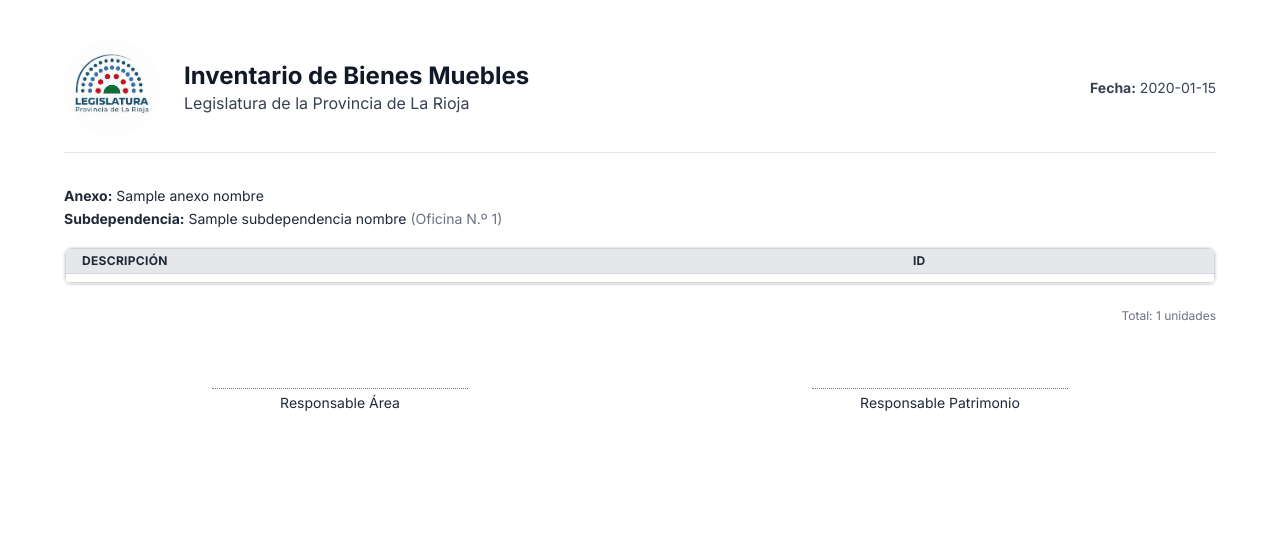
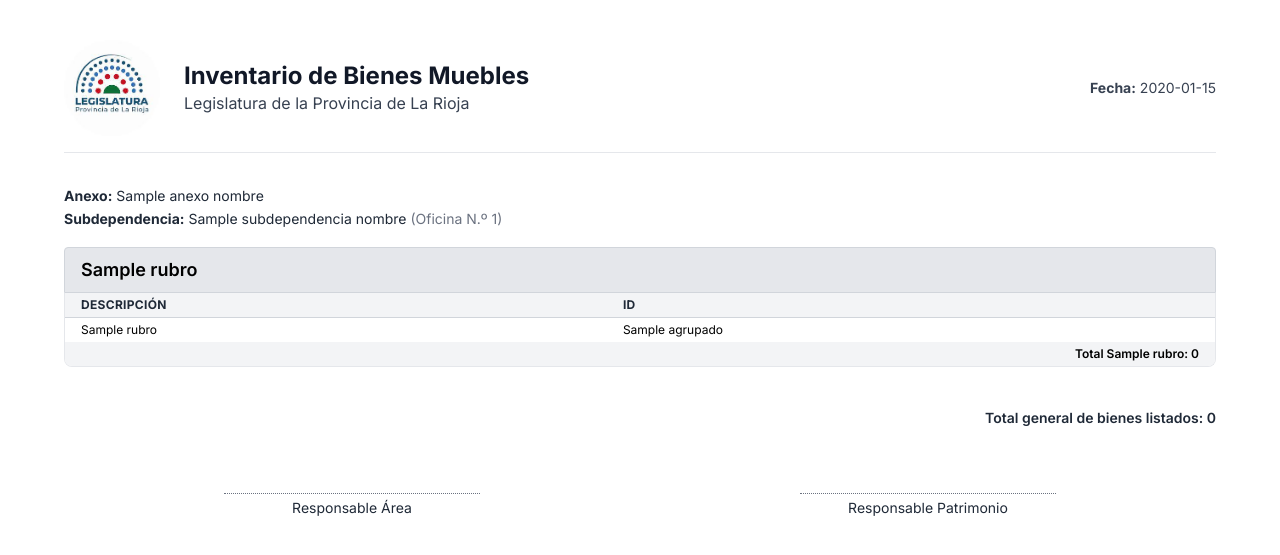
Before and after one commit to Patrimonio2-web/anexos, a Flask app: template templates/listado_impresion.html in a window 1280 px wide. Shown: the top 555 px of the page. Run offline with Flask 3, Linux system fonts and the light colour scheme; tables that the repository leaves empty hold one stand-in row (values such as "Sample post"); the template is opened without the code that fills it: values that come from a table or form of the project are taken from there, most other values are stand-ins (such as "Sample title", 1, 10 or a date in 2020); lists and menus that the app fills with data are empty; some libraries are stand-ins or nearby versions.

Commit message:
Update listado_impresion.html

```diff
--- a/templates/listado_impresion.html
+++ b/templates/listado_impresion.html
@@ -19,15 +19,14 @@
       font-family: 'Inter', sans-serif;
     }
     @media print {
-      .no-print {
-        display: none;
-      }
+      .no-print { display: none; }
     }
   </style>
 </head>
 <body class="bg-white text-black p-10 text-sm leading-relaxed">
   <div class="max-w-6xl mx-auto">
-    <!-- Encabezado con logo más grande -->
+
+    <!-- 🧾 Encabezado institucional -->
     <div class="flex items-center justify-between mb-8 border-b pb-4">
       <div class="flex items-center gap-6">
         <img src="{{ url_for('static', filename='images/logo_legislatura.jpeg') }}" alt="Logo Legislatura" class="h-24 w-auto">
@@ -43,38 +42,52 @@
       </div>
     </div>
 
-    <!-- Información del Anexo y Subdependencia -->
+    <!-- 📍 Información del anexo -->
     <div class="mb-4 text-gray-800">
-      <p><strong>Anexo:</strong> {{ anexo_nombre }} <span class="text-gray-500"></span></p>
+      <p><strong>Anexo:</strong> {{ anexo_nombre }}</p>
       <p><strong>Subdependencia:</strong> {{ subdependencia_nombre }} <span class="text-gray-500">(Oficina N.º {{ subdependencia_id }})</span></p>
     </div>
 
-    <!-- Tabla de Mobiliario -->
-    <div class="overflow-x-auto border rounded-lg shadow">
-    <table class="min-w-full divide-y divide-gray-300 border border-gray-300 text-xs">
-        <thead class="bg-gray-200 text-gray-800 uppercase tracking-wide">
+    <!-- 📊 Tabla agrupada por rubro -->
+    {% set total_general = 0 %}
+    {% for rubro, items in agrupado.items() %}
+      <div class="mb-10">
+        <h2 class="text-lg font-semibold bg-gray-200 px-4 py-2 border border-gray-300 rounded-t">
+          {{ rubro }}
+        </h2>
+        <div class="overflow-x-auto border border-t-0 rounded-b-lg">
+          <table class="min-w-full divide-y divide-gray-300 text-xs">
+            <thead class="bg-gray-100 text-gray-800 uppercase tracking-wide">
               <tr>
                 <th class="px-4 py-1 text-left">Descripción</th>
                 <th class="px-4 py-1 text-left">ID</th>
               </tr>
             </thead>
             <tbody>
-        {% for m in mobiliarios %}
-        <tr class="{% if loop.index0 % 2 == 0 %}bg-white{% else %}bg-gray-100{% endif %} hover:bg-blue-50">
-            <td class="px-4 py-1 align-top">{{ m[0] }}</td>
-            <td class="px-4 py-1 align-top">{{ m[1] }}</td>
+              {% set subtotal = 0 %}
+              {% for desc, id in items %}
+              <tr class="{% if loop.index0 % 2 == 0 %}bg-white{% else %}bg-gray-50{% endif %}">
+                <td class="px-4 py-1 align-top">{{ desc }}</td>
+                <td class="px-4 py-1 align-top">{{ id }}</td>
               </tr>
+              {% set subtotal = subtotal + 1 %}
+              {% set total_general = total_general + 1 %}
               {% endfor %}
+              <tr class="bg-gray-100 font-semibold">
+                <td colspan="2" class="px-4 py-1 text-right">Total {{ rubro }}: {{ subtotal }}</td>
+              </tr>
             </tbody>
           </table>
         </div>
+      </div>
+    {% endfor %}
 
-    <!-- Pie -->
-    <div class="mt-6 text-right text-xs text-gray-500">
-      <p>Total: {{ mobiliarios|length }} unidades</p>
+    <!-- 📦 Totales -->
+    <div class="mt-8 text-right font-semibold text-gray-800">
+      <p>Total general de bienes listados: {{ total_general }}</p>
     </div>
-  </div>
-  <!-- Firmas -->
+
+    <!-- ✍️ Firmas -->
     <div class="mt-16 flex justify-around text-center text-sm text-gray-800">
       <div>
         <div class="border-t border-dotted border-gray-500 w-64 mx-auto mb-1"></div>
@@ -86,9 +99,9 @@
       </div>
     </div>
 
-</body>
-</html>
+  </div>
 
+  <!-- 🎨 Estilos impresión -->
   <style>
     @media print {
       body {
@@ -97,35 +110,17 @@
         margin: 0;
         font-size: 0.7rem;
       }
-
-    .shadow, .rounded-lg {
-      box-shadow: none !important;
-    }
-
-    table {
-      border-collapse: collapse !important;
-    }
-
+      .shadow, .rounded-lg { box-shadow: none !important; }
+      table { border-collapse: collapse !important; }
       th, td {
         border: 1px solid #ccc !important;
         padding: 4px !important;
       }
-
-    tr:nth-child(even) {
-      background-color: #f9f9f9 !important;
-    }
-
-    tr:nth-child(odd) {
-      background-color: white !important;
-    }
-
-    img {
-      max-height: 60px !important;
-    }
-
-    @page {
-      size: A4 portrait;
-      margin: 1.5cm;
-    }
+      tr:nth-child(even) { background-color: #f9f9f9 !important; }
+      tr:nth-child(odd) { background-color: white !important; }
+      img { max-height: 60px !important; }
+      @page { size: A4 portrait; margin: 1.5cm; }
     }
   </style>
+</body>
+</html>
```
Lines whose indentation alone changed are shown as unchanged.
